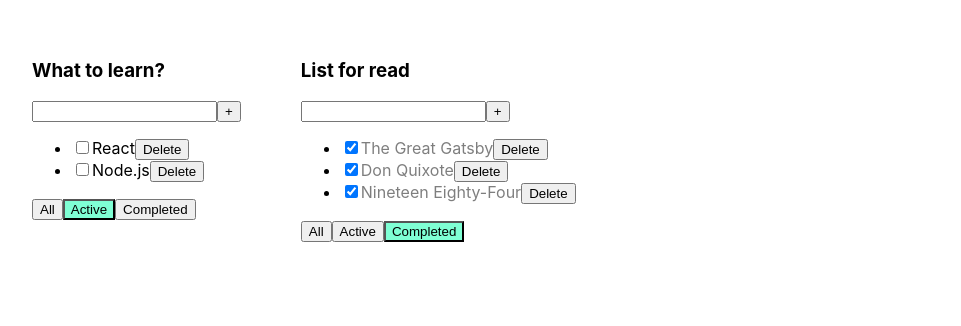
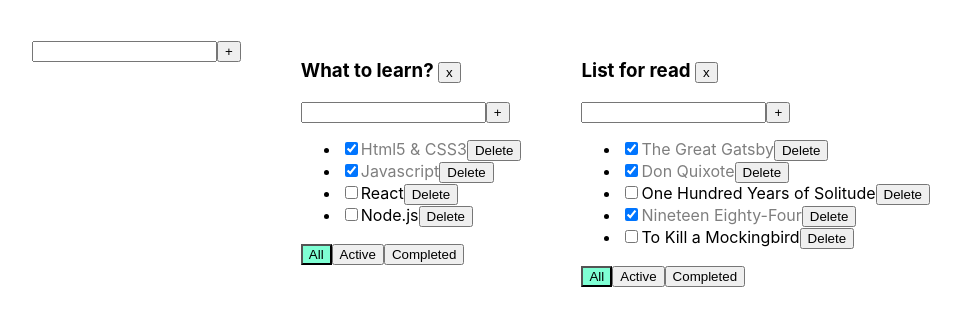
Before and after one commit to sbinfo/planning-app-react-typescript, a React (Create React App) app: page / in a window 1280 px wide. Shown: the top 326 px of the page, without its empty margins (8-969 px from the left). Built offline with nearby package versions, Linux system fonts and the light colour scheme.

Commit message:
Made adding a new task card. like google notes. now you can dynamically create different task lists

```diff
--- a/src/App.tsx
+++ b/src/App.tsx
@@ -2,11 +2,18 @@ import React, { useState } from 'react';
 import './App.css';
 import TodoList, { TaskType } from './components/TodoList';
 import { v1 } from 'uuid';
+import AddItemForm from './components/AddItemForm';
 
 export enum Filters {
     all = 'all',
     active = 'active',
     completed = 'completed'
+}
+
+type TodoListType = {
+    id: string
+    title: string
+    filter: Filters
 }
 
 function App() {
@@ -17,8 +24,8 @@ function App() {
 
 
     const [todoList, setTodoList] = useState([
-        { id: idTodoList1, title: 'What to learn?', filter: Filters.active },
-        { id: idTodoList2, title: 'List for read', filter: Filters.completed },
+        { id: idTodoList1, title: 'What to learn?', filter: Filters.all },
+        { id: idTodoList2, title: 'List for read', filter: Filters.all },
     ])
 
     const [tasks, setTasks] = useState({
@@ -38,15 +45,11 @@ function App() {
     })
 
     function addNewTask(todolistId: string, value: string) {
+        const newValue = { id: v1(), title: value, isDone: false }
+
         let tempTasks = tasks[todolistId]
+        tasks[todolistId] = [newValue, ...tempTasks]
 
-        const newValue = {
-            id: v1(),
-            title: value,
-            isDone: false
-        }
-
-        tasks[todolistId] = [newValue, ...tempTasks]
         setTasks({ ...tasks })
     }
 
@@ -79,8 +82,30 @@ function App() {
         }
     }
 
+    function removeTodoList(todolistId: string) {
+        const newTodoList = todoList.filter(todo => todo.id !== todolistId)
+        setTodoList(newTodoList)
+
+        delete tasks[todolistId]
+        setTasks({ ...tasks })
+    }
+
+    function addTodoList (title: string) {
+        let newTodoList: TodoListType = {
+            id: v1(),
+            title: title,
+            filter: Filters.all
+        }
+        setTodoList([newTodoList, ...todoList])
+        setTasks({
+            ...tasks,
+            [newTodoList.id]: []
+        })
+    }
+
     return (
         <div className="App">
+            <AddItemForm addItem={addTodoList} />
             {
                 todoList.map((todo) => {
 
@@ -103,6 +128,7 @@ function App() {
                             changeFilter={changeFilter}
                             addNewTask={addNewTask}
                             changeTodoStatus={changeTodoStatus}
+                            removeTodoList={removeTodoList}
                         />
                     )
                 })
--- /dev/null
+++ b/src/components/AddItemForm.tsx
@@ -0,0 +1,49 @@
+import { useState, ChangeEvent, KeyboardEvent } from "react"
+
+
+type AddItemFormPropsType = {
+    addItem: (value: string) => void
+}
+
+function AddItemForm(props: AddItemFormPropsType) {
+
+    const [title, setTitle] = useState('')
+    const [error, setError] = useState<string | null>(null)
+
+
+    const onNewTaskTitleChangeHandler = (e: ChangeEvent<HTMLInputElement>) => {
+        setTitle(e.target.value)
+    }
+
+    const onClickHandler = () => {
+        if (title.trim() !== '') {
+            props.addItem(title.trim())
+            setTitle('')
+        } else {
+            setError('Field is required')
+        }
+    }
+
+    const onKeyDownHandler = (e: KeyboardEvent<HTMLInputElement>) => {
+        setError(null)
+        if (e.key === 'Enter') {
+            onClickHandler()
+        }
+    }
+
+    return (
+        <div>
+            <input
+                type="text"
+                value={title}
+                onChange={onNewTaskTitleChangeHandler}
+                onKeyDown={onKeyDownHandler}
+                className={error ? "error" : ""}
+            />
+            <button onClick={onClickHandler}>+</button>
+            {error && <div className="error-message">{error}</div>}
+        </div>
+    )
+}
+
+export default AddItemForm
--- a/src/components/TodoList.tsx
+++ b/src/components/TodoList.tsx
@@ -1,6 +1,7 @@
-import React, { ChangeEvent, KeyboardEvent, useState } from 'react';
+import React, { ChangeEvent } from 'react';
 
 import { Filters } from '../App';
+import AddItemForm from './AddItemForm';
 
 export type TaskType = {
     id: string
@@ -16,10 +17,11 @@ type PropsType = {
     deleteTodo: (todolistId: string, id: string) => void,
     changeFilter: (id: string, filter: Filters) => void,
     addNewTask: (todolistId: string, value: string) => void,
-    changeTodoStatus: (todolistId: string, id: string, isDone: boolean) => void
+    changeTodoStatus: (todolistId: string, id: string, isDone: boolean) => void,
+    removeTodoList: (todolistId: string) => void
 }
 
-function TodoList (props: PropsType) {
+function TodoList(props: PropsType) {
 
     const {
         id,
@@ -29,46 +31,25 @@ function TodoList (props: PropsType) {
         deleteTodo,
         changeFilter,
         addNewTask,
-        changeTodoStatus
+        changeTodoStatus,
+        removeTodoList
     } = props
 
-    const [newTaskTitle, setNewTaskTitle] = useState('')
-    const [error, setError] = useState<string | null>(null)
 
-    const onAddNewTask = () => {
-        if (newTaskTitle.trim() !== '') {
-            addNewTask(id, newTaskTitle.trim())
-            setNewTaskTitle('')
-        } else {
-            setError('Field is required')
-        }
+    const onRemoveTodoListHandler = () => {
+        removeTodoList(id)
     }
 
-    const onKeyDownHandler = (e: KeyboardEvent<HTMLInputElement>) => {
-        setError(null)
-        if (e.key === 'Enter') {
-            onAddNewTask()
-        }
-    }
-
-    const onNewTaskTitleChangeHandler = (e: ChangeEvent<HTMLInputElement>) => {
-        setNewTaskTitle(e.target.value)
+    const addTask = (title: string) => {
+        addNewTask(id, title)
     }
 
     return (
         <div>
-            <h3>{ title }</h3>
-            <div>
-                <input
-                    type="text"
-                    value={newTaskTitle}
-                    onChange={onNewTaskTitleChangeHandler}
-                    onKeyDown={onKeyDownHandler}
-                    className={ error ? "error" : "" }
-                />
-                <button onClick={onAddNewTask}>+</button>
-                { error && <div className="error-message">{ error }</div>}
-            </div>
+            <h3>{title} <button onClick={onRemoveTodoListHandler}>x</button></h3>
+            <AddItemForm
+                addItem={addTask}
+            />
             <ul>
                 {
                     tasks.map((task) => {
@@ -82,12 +63,12 @@ function TodoList (props: PropsType) {
                         }
 
                         return (
-                            <li key={ task.id }>
+                            <li key={task.id}>
                                 <input type="checkbox"
-                                       checked={task.isDone}
-                                       onChange={onChangeHandler}
+                                    checked={task.isDone}
+                                    onChange={onChangeHandler}
                                 />
-                                <span className={ task.isDone ? 'is-done' : '' }>{ task.title }</span>
+                                <span className={task.isDone ? 'is-done' : ''}>{task.title}</span>
                                 <button onClick={onClickHandler}>Delete</button>
                             </li>
                         )
@@ -95,15 +76,16 @@ function TodoList (props: PropsType) {
                 }
             </ul>
             <div>
-                <button onClick={ () => changeFilter(id, Filters.all) }
-                        className={ filter === Filters.all ? 'active-filter' : ''}>All</button>
-                <button onClick={ () => changeFilter(id, Filters.active) }
-                        className={ filter === Filters.active ? 'active-filter' : ''}>Active</button>
-                <button onClick={ () => changeFilter(id, Filters.completed) }
-                        className={ filter === Filters.completed ? 'active-filter' : ''}>Completed</button>
+                <button onClick={() => changeFilter(id, Filters.all)}
+                    className={filter === Filters.all ? 'active-filter' : ''}>All</button>
+                <button onClick={() => changeFilter(id, Filters.active)}
+                    className={filter === Filters.active ? 'active-filter' : ''}>Active</button>
+                <button onClick={() => changeFilter(id, Filters.completed)}
+                    className={filter === Filters.completed ? 'active-filter' : ''}>Completed</button>
             </div>
         </div>
     )
 }
 
+
 export default TodoList
```
